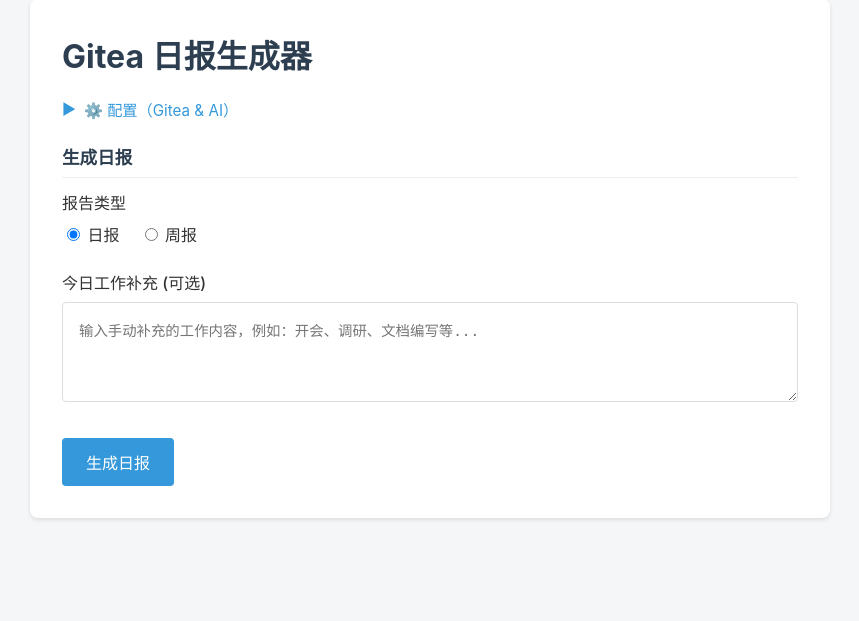
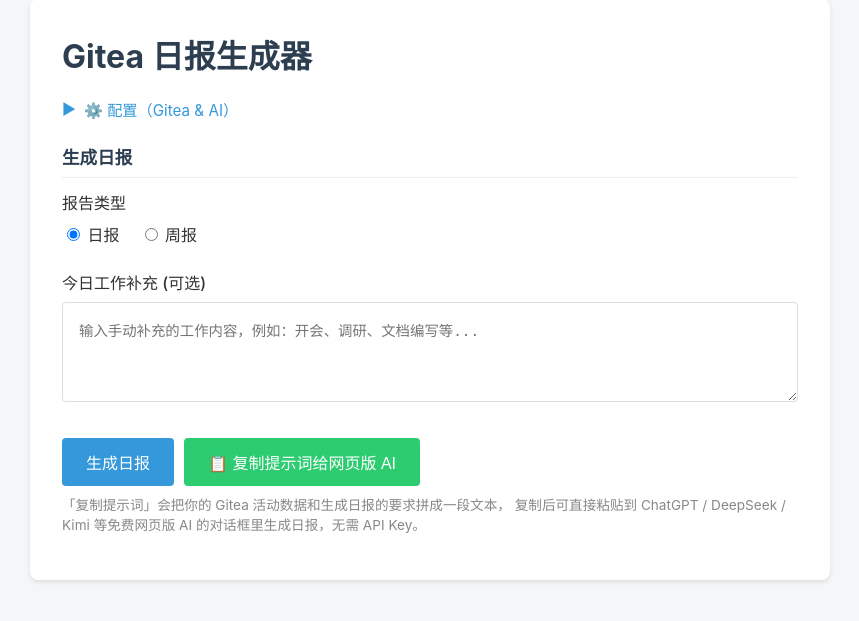
Before and after one commit to chucongqing/gitea-daily-reporter, a Flask app: page / in a window 1280 px wide. Shown: the part 33-654 px from the top of the page, without its empty margins (210-1069 px from the left). Run offline with Flask 3, Linux system fonts and the light colour scheme.

Commit message:
feat: 新增复制提示词功能，可粘贴给网页版 AI 生成日报
- gitea_summary: 抽出 build_prompt() 函数，API 调用与复制功能共用同一段 prompt
- app.py: 新增 /api/prompt 端点，只取 Gitea 数据拼好 prompt 返回，不调 AI；
  抽取 _parse_report_request() 公共函数复用日期计算逻辑
- index.html: 生成按钮旁加'复制提示词给网页版 AI'按钮，附带说明文字；
  该按钮只需 Gitea 配置，无需 AI API Key

```diff
--- a/app.py
+++ b/app.py
@@ -25,15 +25,34 @@ GITEA_URL = os.getenv("GITEA_URL")
 def index():
     return render_template('index.html', gitea_url=GITEA_URL)
 
-@app.route('/api/generate', methods=['POST'])
-def generate():
-    data = request.json
-    # Gitea 配置：优先用前端传入，回退到服务端 .env
+def _parse_report_request(data):
+    """从请求体提取公共字段，计算起始日期与报告标签。
+
+    供 /api/generate 和 /api/prompt 共用。
+    """
     gitea_url = data.get('gitea_url') or GITEA_URL
     token = data.get('token')
     username = data.get('username')
     manual_input = data.get('manual_input', '')
     report_type_key = data.get('report_type', 'daily')
+
+    now = datetime.now()
+    if report_type_key == 'weekly':
+        start_date = now - timedelta(days=now.weekday())
+        start_date = start_date.replace(hour=0, minute=0, second=0, microsecond=0)
+        report_label = "周报"
+    else:
+        start_date = now
+        report_label = "日报"
+
+    since_date = start_date.strftime('%Y-%m-%dT00:00:00Z')
+    return gitea_url, token, username, manual_input, report_type_key, report_label, since_date
+
+
+@app.route('/api/generate', methods=['POST'])
+def generate():
+    data = request.json
+    gitea_url, token, username, manual_input, _, report_label, since_date = _parse_report_request(data)
 
     # AI 配置：优先用前端传入，回退到服务端 .env
     ai_config = data.get('ai_config', {}) or {}
@@ -46,21 +65,6 @@ def generate():
 
     if not gitea_url:
         return jsonify({"error": "Missing Gitea URL"}), 400
-
-    now = datetime.now()
-
-    if report_type_key == 'weekly':
-        # Calculate start of the week (Monday)
-        start_date = now - timedelta(days=now.weekday())
-        report_label = "周报"
-        # Reset time to beginning of that day
-        start_date = start_date.replace(hour=0, minute=0, second=0, microsecond=0)
-    else:
-        # Daily
-        start_date = now
-        report_label = "日报"
-
-    since_date = start_date.strftime('%Y-%m-%dT00:00:00Z')
 
     try:
         # 1. Get Commits
@@ -95,5 +99,39 @@ def generate():
     except Exception as e:
         return jsonify({"error": str(e)}), 500
 
+
+@app.route('/api/prompt', methods=['POST'])
+def prompt():
+    """只取 Gitea 数据并拼好 prompt 文本返回，不调用 AI。
+
+    用户可复制这段文本粘到免费的网页版 AI（ChatGPT/DeepSeek/Kimi 等）
+    让其生成日报，无需配置 API Key。
+    """
+    data = request.json
+    gitea_url, token, username, manual_input, _, report_label, since_date = _parse_report_request(data)
+
+    if not token or not username:
+        return jsonify({"error": "Missing token or username"}), 400
+    if not gitea_url:
+        return jsonify({"error": "Missing Gitea URL"}), 400
+
+    try:
+        commits = gitea_summary.get_activity_report(
+            since_date=since_date,
+            gitea_url=gitea_url,
+            token=token,
+            username=username
+        )
+
+        prompt_text = gitea_summary.build_prompt(commits, report_type=report_label, manual_input=manual_input)
+
+        return jsonify({
+            "prompt": prompt_text,
+            "commits": commits
+        })
+
+    except Exception as e:
+        return jsonify({"error": str(e)}), 500
+
 if __name__ == '__main__':
     app.run(host='0.0.0.0', port=PORT)
--- a/gitea_summary.py
+++ b/gitea_summary.py
@@ -175,17 +175,12 @@ def get_activity_report(since_date, gitea_url=GITEA_URL, token=TOKEN, username=U
 
     return report_data
 
-def generate_ai_summary(commits_data, report_type="日报", manual_input="", api_key=OPENAI_API_KEY, base_url=OPENAI_BASE_URL, model=OPENAI_MODEL):
-    if not api_key:
-        return None
+def build_prompt(commits_data, report_type="日报", manual_input=""):
+    """构造喂给 AI 的完整 prompt 文本。
 
-    print(f"\n🤖 正在请求 AI 生成{report_type}总结...")
-
-    client = OpenAI(
-        api_key=api_key,
-        base_url=base_url
-    )
-
+    这段文本既用于 API 调用，也用于"复制给网页版 AI"的场景，
+    保证两种方式喂给 AI 的内容完全一致。
+    """
     # 按活动类型分组，让 AI 清楚区分代码提交 / Issue / PR / 评论
     type_groups = {
         "commit": "代码提交",
@@ -233,6 +228,21 @@ Gitea 活动记录：
 
 请生成一份格式美观、内容充实的{report_type}。
 """
+    return prompt
+
+
+def generate_ai_summary(commits_data, report_type="日报", manual_input="", api_key=OPENAI_API_KEY, base_url=OPENAI_BASE_URL, model=OPENAI_MODEL):
+    if not api_key:
+        return None
+
+    print(f"\n🤖 正在请求 AI 生成{report_type}总结...")
+
+    client = OpenAI(
+        api_key=api_key,
+        base_url=base_url
+    )
+
+    prompt = build_prompt(commits_data, report_type, manual_input)
 
     try:
         response = client.chat.completions.create(
--- a/templates/index.html
+++ b/templates/index.html
@@ -97,8 +97,15 @@
             <textarea id="manual_input" placeholder="输入手动补充的工作内容，例如：开会、调研、文档编写等..." style="height: 100px;" onchange="saveToLocal('giteaManualInput', this.value)"></textarea>
         </div>
 
-        <button id="generateBtn" onclick="generateReport()">生成日报</button>
-        <span id="loader" class="loader">⏳ 正在获取数据并生成 AI 总结...</span>
+        <div style="display: flex; align-items: center; gap: 10px; flex-wrap: wrap;">
+            <button id="generateBtn" onclick="generateReport()">生成日报</button>
+            <button id="copyPromptBtn" class="btn-secondary" onclick="copyPromptToClipboard()">📋 复制提示词给网页版 AI</button>
+            <span id="loader" class="loader">⏳ 正在获取数据并生成 AI 总结...</span>
+        </div>
+        <p class="hint" style="margin-top: 0.5rem;">
+            「复制提示词」会把你的 Gitea 活动数据和生成日报的要求拼成一段文本，
+            复制后可直接粘贴到 ChatGPT / DeepSeek / Kimi 等免费网页版 AI 的对话框里生成日报，无需 API Key。
+        </p>
 
         <div id="output-area">
             <label for="result">生成结果</label>
@@ -230,6 +237,61 @@
             }
         }
 
+        async function copyPromptToClipboard() {
+            const giteaUrl = document.getElementById('gitea_url').value.trim();
+            const username = document.getElementById('username').value.trim();
+            const token = document.getElementById('token').value.trim();
+            const manualInput = document.getElementById('manual_input').value.trim();
+            const reportType = document.querySelector('input[name="report_type"]:checked').value;
+            const btn = document.getElementById('copyPromptBtn');
+            const errorMessage = document.getElementById('error-message');
+            const errorText = document.getElementById('error-text');
+
+            // 只需 Gitea 配置，不需要 AI Key
+            const missing = [];
+            if (!giteaUrl) missing.push('Gitea 地址');
+            if (!username) missing.push('用户名');
+            if (!token) missing.push('Token');
+            if (missing.length) {
+                errorText.textContent = '请填写: ' + missing.join('、') + '（在配置区填写）';
+                errorMessage.style.display = 'block';
+                return;
+            }
+
+            btn.disabled = true;
+            errorMessage.style.display = 'none';
+
+            try {
+                const response = await fetch('/api/prompt', {
+                    method: 'POST',
+                    headers: { 'Content-Type': 'application/json' },
+                    body: JSON.stringify({
+                        gitea_url: giteaUrl,
+                        username,
+                        token,
+                        manual_input: manualInput,
+                        report_type: reportType
+                    })
+                });
+
+                const data = await response.json();
+                if (!response.ok) {
+                    errorText.textContent = data.error || '请求失败';
+                    errorMessage.style.display = 'block';
+                    return;
+                }
+
+                const promptText = data.prompt;
+                await navigator.clipboard.writeText(promptText);
+                alert('已复制！可直接粘贴到网页版 AI 对话框生成日报。');
+            } catch (err) {
+                errorText.textContent = '复制失败，请检查网络或浏览器权限';
+                errorMessage.style.display = 'block';
+            } finally {
+                btn.disabled = false;
+            }
+        }
+
         function copyToClipboard() {
             const copyText = document.getElementById("result");
             copyText.select();
```
